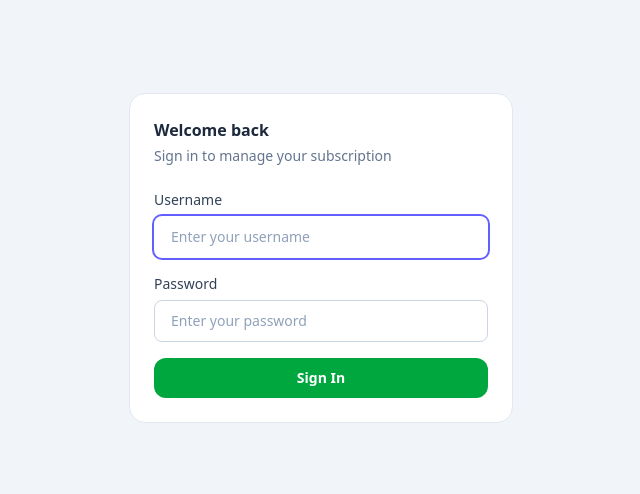
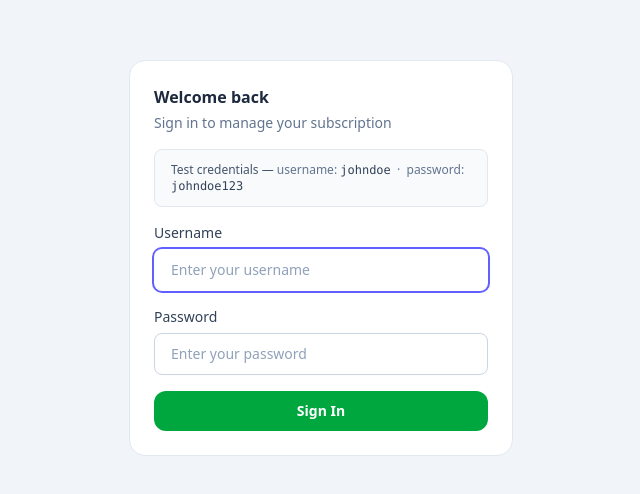
Before and after one commit to NorbertOpondo/payments-app-ui, a React (Vite) app: page / in a window 1280 px wide. Shown: the part 158-652 px from the top of the page, without its empty margins (319-959 px from the left). Built offline with nearby package versions, Linux system fonts and the light colour scheme; no server answers.

Commit message:
indicate test credentials

```diff
--- a/src/components/LoginScreen.jsx
+++ b/src/components/LoginScreen.jsx
@@ -30,7 +30,11 @@ export default function LoginScreen({ onLogin }) {
 
         <div className="bg-white rounded-2xl border border-slate-200 p-6">
           <h2 className="text-base font-semibold text-slate-800 mb-1">Welcome back</h2>
-          <p className="text-sm text-slate-500 mb-6">Sign in to manage your subscription</p>
+          <p className="text-sm text-slate-500 mb-4">Sign in to manage your subscription</p>
+          <div className="bg-slate-50 border border-slate-200 rounded-lg px-4 py-3 text-xs text-slate-500 mb-4">
+            <span className="font-medium text-slate-600">Test credentials — </span>
+            username: <span className="font-mono font-medium text-slate-700">johndoe</span> &nbsp;·&nbsp; password: <span className="font-mono font-medium text-slate-700">johndoe123</span>
+          </div>
 
           <form onSubmit={handleSubmit} className="space-y-4">
             <div>
```
